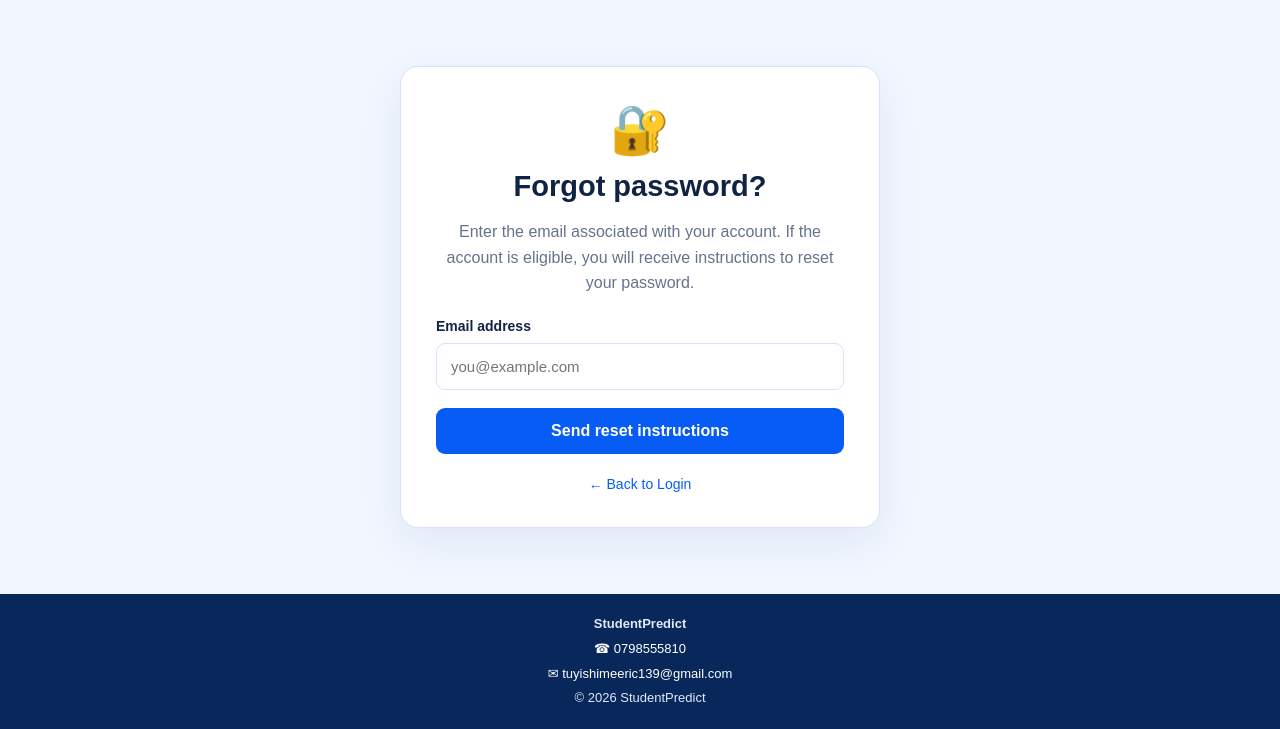
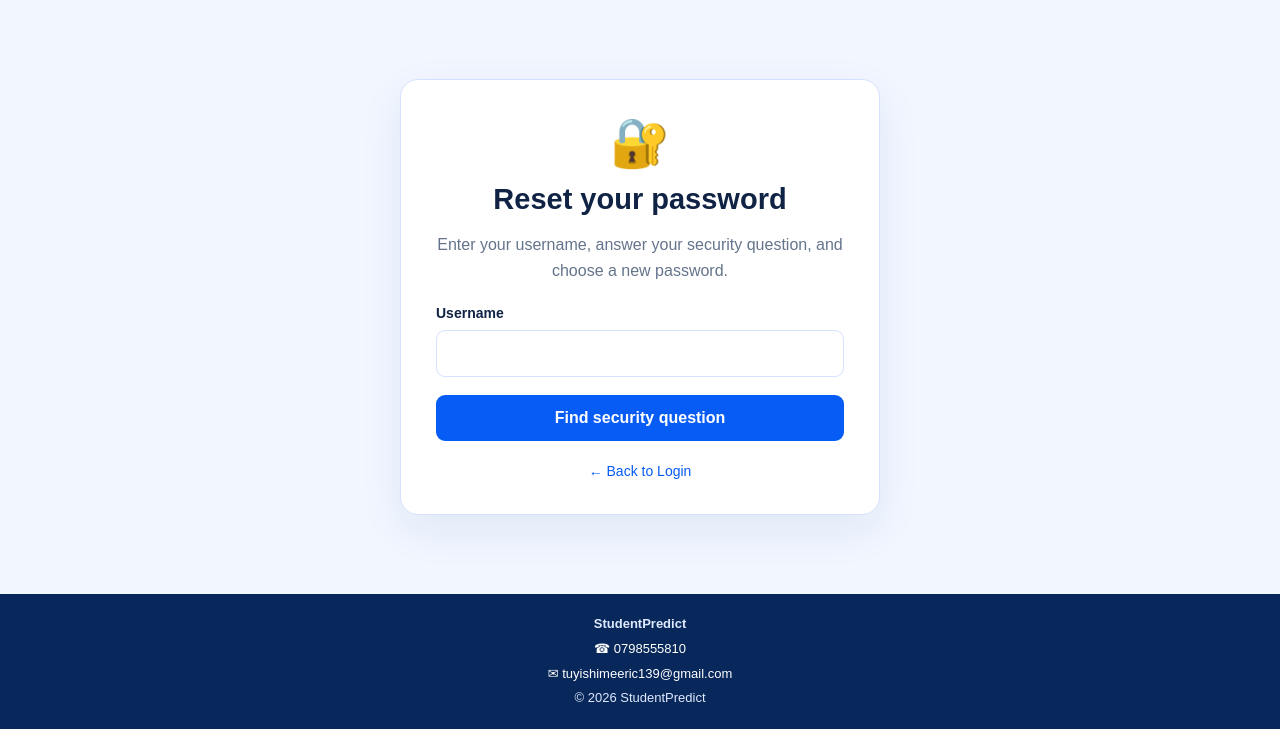
Before and after one commit to ineza0/machine_learning_project_, a Flask app: page /forgot in a window 1280 px wide. Shown: the part 71-800 px from the top of the page. Run offline with Flask 3, Linux system fonts and the light colour scheme.

Commit message:
Update forgot.html

```diff
--- a/templates/forgot.html
+++ b/templates/forgot.html
@@ -16,9 +16,7 @@
   --line:#d5e2ff;
   --field:#fff;
 }
-
 * { box-sizing:border-box; }
-
 body {
   margin:0;
   min-height:100vh;
@@ -29,9 +27,7 @@ body {
   color:var(--ink);
   transition:background .2s,color .2s;
 }
-
 a { color:var(--blue); text-decoration:none; }
-
 header {
   background:linear-gradient(110deg,#0876ff,#0746b8);
   color:white;
@@ -42,18 +38,14 @@ header {
   gap:12px;
   flex-wrap:wrap;
 }
-
 .brand { font-size:24px; font-weight:800; color:white; }
-
 .tools { display:flex; gap:10px; align-items:center; }
-
 select,.theme {
   padding:9px;
   border:0;
   border-radius:8px;
   cursor:pointer;
 }
-
 main {
   flex:1;
   display:flex;
@@ -61,7 +53,6 @@ main {
   justify-content:center;
   padding:35px 16px;
 }
-
 .card {
   background:var(--card);
   border:1px solid var(--line);
@@ -71,20 +62,15 @@ main {
   max-width:480px;
   box-shadow:0 15px 45px #0a347d12;
 }
-
 .logo { text-align:center; font-size:48px; }
-
 h1 { text-align:center; font-size:29px; margin:12px 0; }
-
 p { color:var(--muted); line-height:1.6; text-align:center; }
-
 label {
   display:block;
   font-weight:700;
   margin:22px 0 9px;
   font-size:14px;
 }
-
 input {
   width:100%;
   padding:14px;
@@ -94,9 +80,7 @@ input {
   color:var(--ink);
   font-size:15px;
 }
-
 input:focus { outline:2px solid #8ab8ff; }
-
 .submit {
   width:100%;
   padding:14px;
@@ -109,9 +93,7 @@ input:focus { outline:2px solid #8ab8ff; }
   font-size:16px;
   cursor:pointer;
 }
-
 button:disabled { opacity:.6; cursor:wait; }
-
 .msg {
   display:none;
   padding:12px;
@@ -121,12 +103,19 @@ button:disabled { opacity:.6; cursor:wait; }
   line-height:1.5;
   overflow-wrap:anywhere;
 }
-
 .error { background:#fff0f1; color:#a21d32; }
 .success { background:#eafaf0; color:#08753a; }
-
+.question-box {
+  display:none;
+  margin-top:20px;
+  padding:14px;
+  background:var(--bg);
+  border:1px solid var(--line);
+  border-radius:10px;
+  line-height:1.6;
+  overflow-wrap:anywhere;
+}
 .back { text-align:center; margin-top:22px; font-size:14px; }
-
 footer {
   background:#08275a;
   color:#e0eaff;
@@ -135,9 +124,8 @@ footer {
   font-size:13px;
   line-height:1.9;
 }
-
 footer a { color:white; }
-
+.hidden { display:none !important; }
 body.dark {
   --bg:#0b1220;
   --card:#121e32;
@@ -146,10 +134,8 @@ body.dark {
   --line:#293d5e;
   --field:#101a2c;
 }
-
 body.dark .error { background:#451c2a; color:#ffc6d0; }
 body.dark .success { background:#123b2b; color:#b6f3ce; }
-
 @media(max-width:500px) {
   .card { padding:24px; }
   .brand { font-size:20px; }
@@ -160,19 +146,14 @@ body.dark .success { background:#123b2b; color:#b6f3ce; }
 <body>
 <header>
   <a class="brand" href="/login">🎓 StudentPredict</a>
-
   <div class="tools">
     <select id="language" aria-label="Language">
       <option value="en">English</option>
       <option value="rw">Kinyarwanda</option>
       <option value="fr">Français</option>
     </select>
-
     <button class="theme" id="theme" type="button"
-      aria-label="Toggle theme"
-      style="width:auto;margin:0;padding:9px">
-      ☀️ / 🌙
-    </button>
+      aria-label="Toggle theme">☀️ / 🌙</button>
   </div>
 </header>
 
@@ -180,42 +161,87 @@ body.dark .success { background:#123b2b; color:#b6f3ce; }
 <section class="card">
   <div class="logo">🔐</div>
 
-  <h1 data-en="Forgot password?"
-      data-rw="Wibagiwe ijambo ry'ibanga?"
-      data-fr="Mot de passe oublié ?">
-    Forgot password?
+  <h1 data-en="Reset your password"
+      data-rw="Hindura ijambo ry'ibanga"
+      data-fr="Réinitialiser votre mot de passe">
+    Reset your password
   </h1>
 
-  <p data-en="Enter the email associated with your account. If the account is eligible, you will receive instructions to reset your password."
-     data-rw="Andika email ukoresha muri konti yawe. Niba konti yemerewe, urahabwa amabwiriza yo guhindura ijambo ry'ibanga."
-     data-fr="Saisissez l'adresse e-mail associée à votre compte. Si le compte est éligible, vous recevrez les instructions de réinitialisation.">
-    Enter the email associated with your account. If the account is eligible, you will receive instructions to reset your password.
+  <p data-en="Enter your username, answer your security question, and choose a new password."
+     data-rw="Andika username yawe, usubize ikibazo cy'umutekano, hanyuma uhitemo password nshya."
+     data-fr="Saisissez votre nom d'utilisateur, répondez à la question de sécurité et choisissez un nouveau mot de passe.">
+    Enter your username, answer your security question, and choose a new password.
   </p>
 
   <div class="msg error" id="error" role="alert" aria-live="assertive"></div>
   <div class="msg success" id="success" role="status" aria-live="polite"></div>
 
-  <form id="forgotForm" method="post" action="/forgot">
-    <label for="email"
-      data-en="Email address"
-      data-rw="Email yawe"
-      data-fr="Adresse e-mail">
-      Email address
-    </label>
+  <!-- STEP 1: Find account -->
+  <form id="usernameForm">
+    <label for="username"
+      data-en="Username"
+      data-rw="Username yawe"
+      data-fr="Nom d'utilisateur">Username</label>
 
-    <input
-      type="email"
-      id="email"
-      name="email"
-      autocomplete="email"
-      placeholder="you@example.com"
-      required>
+    <input id="username" name="username" autocomplete="username"
+      maxlength="100" required>
 
-    <button class="submit" id="submitBtn" type="submit"
-      data-en="Send reset instructions"
-      data-rw="Ohereza amabwiriza yo guhindura password"
-      data-fr="Envoyer les instructions">
-      Send reset instructions
+    <button class="submit" id="findBtn" type="submit"
+      data-en="Find security question"
+      data-rw="Shaka ikibazo cy'umutekano"
+      data-fr="Trouver la question de sécurité">
+      Find security question
+    </button>
+  </form>
+
+  <div class="question-box" id="questionBox">
+    <strong data-en="Your security question:"
+      data-rw="Ikibazo cyawe cy'umutekano:"
+      data-fr="Votre question de sécurité :">Your security question:</strong>
+    <div id="securityQuestion"></div>
+  </div>
+
+  <!-- STEP 2: Verify answer -->
+  <form id="answerForm" class="hidden">
+    <label for="answer"
+      data-en="Your answer"
+      data-rw="Igisubizo cyawe"
+      data-fr="Votre réponse">Your answer</label>
+
+    <input id="answer" name="answer" autocomplete="off"
+      maxlength="255" required>
+
+    <button class="submit" id="verifyBtn" type="submit"
+      data-en="Verify answer"
+      data-rw="Genzura igisubizo"
+      data-fr="Vérifier la réponse">
+      Verify answer
+    </button>
+  </form>
+
+  <!-- STEP 3: Set new password -->
+  <form id="passwordForm" class="hidden">
+    <label for="newPassword"
+      data-en="New password"
+      data-rw="Password nshya"
+      data-fr="Nouveau mot de passe">New password</label>
+
+    <input id="newPassword" type="password" autocomplete="new-password"
+      minlength="8" maxlength="128" required>
+
+    <label for="confirmPassword"
+      data-en="Confirm new password"
+      data-rw="Emeza password nshya"
+      data-fr="Confirmer le nouveau mot de passe">Confirm new password</label>
+
+    <input id="confirmPassword" type="password"
+      autocomplete="new-password" minlength="8" maxlength="128" required>
+
+    <button class="submit" id="resetBtn" type="submit"
+      data-en="Reset password"
+      data-rw="Hindura password"
+      data-fr="Réinitialiser le mot de passe">
+      Reset password
     </button>
   </form>
 
@@ -223,9 +249,7 @@ body.dark .success { background:#123b2b; color:#b6f3ce; }
     <a href="/login"
       data-en="← Back to Login"
       data-rw="← Subira kuri Login"
-      data-fr="← Retour à la connexion">
-      ← Back to Login
-    </a>
+      data-fr="← Retour à la connexion">← Back to Login</a>
   </div>
 </section>
 </main>
@@ -240,54 +264,81 @@ body.dark .success { background:#123b2b; color:#b6f3ce; }
 <script>
 "use strict";
 
-const language = document.getElementById("language");
-const themeButton = document.getElementById("theme");
-const form = document.getElementById("forgotForm");
-const emailInput = document.getElementById("email");
-const submitButton = document.getElementById("submitBtn");
-const errorBox = document.getElementById("error");
-const successBox = document.getElementById("success");
+const $ = id => document.getElementById(id);
+
+const language = $("language");
+const themeButton = $("theme");
+const usernameForm = $("usernameForm");
+const answerForm = $("answerForm");
+const passwordForm = $("passwordForm");
+const usernameInput = $("username");
+const answerInput = $("answer");
+const newPasswordInput = $("newPassword");
+const confirmPasswordInput = $("confirmPassword");
+const questionBox = $("questionBox");
+const questionText = $("securityQuestion");
+const errorBox = $("error");
+const successBox = $("success");
+
+let verified = false;
 
 const messages = {
   en: {
-    required: "Please enter your email address.",
-    sending: "Sending...",
+    required: "Please enter your username.",
+    answerRequired: "Please enter your security answer.",
+    sending: "Please wait...",
     failed: "Unable to process your request. Please try again.",
-    html: "The server returned HTML instead of JSON. The Flask /forgot route needs to be checked.",
+    html: "The server returned an HTML page instead of JSON. Check the Flask API route and server logs.",
     invalid: "The server returned an invalid JSON response.",
-    network: "A connection error occurred. Please check your internet connection.",
-    success: "If your account is eligible, reset instructions will be sent.",
+    network: "Connection error. Please check your internet connection.",
+    noQuestion: "No security question was found for this account.",
+    answerWrong: "The security answer could not be verified.",
+    passwordRequired: "Please complete both password fields.",
+    passwordShort: "Password must contain at least 8 characters.",
+    passwordMismatch: "The passwords do not match.",
+    resetSuccess: "Password reset successfully. You can now log in.",
     toggle: "Toggle light or dark mode"
   },
   rw: {
-    required: "Andika email yawe.",
-    sending: "Birimo koherezwa...",
+    required: "Andika username yawe.",
+    answerRequired: "Andika igisubizo cy'umutekano.",
+    sending: "Tegereza gato...",
     failed: "Ntibyashobotse. Ongera ugerageze.",
-    html: "Server yohereje HTML aho kohereza JSON. Hagomba kugenzurwa Flask route /forgot.",
-    invalid: "Igisubizo cya server ntabwo ari JSON yemewe.",
+    html: "Server yohereje page ya HTML aho kohereza JSON. Reba Flask API route n'amakosa ari muri server logs.",
+    invalid: "Server yohereje igisubizo cya JSON kitari cyo.",
     network: "Habaye ikibazo cy'ihuzanzira. Reba internet yawe.",
-    success: "Niba konti yawe yemerewe, amabwiriza yo guhindura password azoherezwa.",
+    noQuestion: "Nta kibazo cy'umutekano cyabonetse kuri iyi konti.",
+    answerWrong: "Igisubizo cy'umutekano nticyemejwe.",
+    passwordRequired: "Uzuza ahantu hose habiri ha password.",
+    passwordShort: "Password igomba kugira nibura inyuguti 8.",
+    passwordMismatch: "Password zombi ntizihuye.",
+    resetSuccess: "Password yahinduwe neza. Ushobora kwinjira ubu.",
     toggle: "Hindura hagati ya Light na Dark mode"
   },
   fr: {
-    required: "Veuillez saisir votre adresse e-mail.",
-    sending: "Envoi en cours...",
+    required: "Veuillez saisir votre nom d'utilisateur.",
+    answerRequired: "Veuillez saisir votre réponse de sécurité.",
+    sending: "Veuillez patienter...",
     failed: "Impossible de traiter la demande. Veuillez réessayer.",
-    html: "Le serveur a renvoyé du HTML au lieu du JSON. Vérifiez la route Flask /forgot.",
+    html: "Le serveur a renvoyé une page HTML au lieu du JSON. Vérifiez la route API Flask et les journaux du serveur.",
     invalid: "Le serveur a renvoyé une réponse JSON invalide.",
     network: "Erreur de connexion. Vérifiez votre connexion Internet.",
-    success: "Si votre compte est éligible, les instructions seront envoyées.",
+    noQuestion: "Aucune question de sécurité n'a été trouvée pour ce compte.",
+    answerWrong: "La réponse de sécurité n'a pas pu être vérifiée.",
+    passwordRequired: "Veuillez remplir les deux champs du mot de passe.",
+    passwordShort: "Le mot de passe doit contenir au moins 8 caractères.",
+    passwordMismatch: "Les mots de passe ne correspondent pas.",
+    resetSuccess: "Mot de passe réinitialisé. Vous pouvez maintenant vous connecter.",
     toggle: "Changer le thème clair ou sombre"
   }
 };
 
-function getLanguage() {
-  return messages[language.value] ? language.value : "en";
+function msg() {
+  return messages[language.value] || messages.en;
 }
 
 function setLanguage(value) {
   const selected = messages[value] ? value : "en";
-
   language.value = selected;
   document.documentElement.lang = selected;
 
@@ -301,9 +352,7 @@ function setLanguage(value) {
 
   try {
     localStorage.setItem("studentpredict-language", selected);
-  } catch (e) {
-    // The page can still work when localStorage is unavailable.
-  }
+  } catch (_) {}
 }
 
 function setTheme(value) {
@@ -313,9 +362,7 @@ function setTheme(value) {
 
   try {
     localStorage.setItem("studentpredict-theme", selected);
-  } catch (e) {
-    // Theme remains active for the current page.
-  }
+  } catch (_) {}
 }
 
 function showError(message) {
@@ -330,89 +377,201 @@ function showSuccess(message) {
   errorBox.style.display = "none";
 }
 
+function clearMessages() {
+  errorBox.style.display = "none";
+  successBox.style.display = "none";
+}
+
+async function postJSON(url, payload) {
+  const response = await fetch(url, {
+    method: "POST",
+    headers: {
+      "Content-Type": "application/json",
+      "Accept": "application/json"
+    },
+    credentials: "same-origin",
+    body: JSON.stringify(payload)
+  });
+
+  const contentType = response.headers.get("content-type") || "";
+  const responseText = await response.text();
+
+  if (!contentType.toLowerCase().includes("application/json")) {
+    console.error("Expected JSON from", url, {
+      status: response.status,
+      contentType,
+      response: responseText.slice(0, 300)
+    });
+    throw new Error(msg().html);
+  }
+
+  let data;
+  try {
+    data = JSON.parse(responseText);
+  } catch (_) {
+    throw new Error(msg().invalid);
+  }
+
+  if (!response.ok || data.success === false) {
+    throw new Error(data.message || data.error || msg().failed);
+  }
+
+  return data;
+}
+
+async function runButton(button, callback) {
+  const originalText = button.textContent;
+  button.disabled = true;
+  button.textContent = msg().sending;
+
+  try {
+    await callback();
+  } catch (error) {
+    console.error("Forgot password request failed:", error);
+    showError(error.message || msg().network);
+  } finally {
+    button.disabled = false;
+    button.textContent = originalText;
+  }
+}
+
+// Load saved language and theme.
 try {
   language.value = localStorage.getItem("studentpredict-language") || "en";
   setTheme(localStorage.getItem("studentpredict-theme") || "light");
-} catch (e) {
+} catch (_) {
   language.value = "en";
   setTheme("light");
 }
-
 setLanguage(language.value);
 
-language.addEventListener("change", () => {
-  setLanguage(language.value);
-});
+language.addEventListener("change", () => setLanguage(language.value));
 
 themeButton.addEventListener("click", () => {
   setTheme(document.body.classList.contains("dark") ? "light" : "dark");
 });
 
-form.addEventListener("submit", async event => {
+// STEP 1: Request the security question.
+usernameForm.addEventListener("submit", async event => {
   event.preventDefault();
+  clearMessages();
 
-  errorBox.style.display = "none";
-  successBox.style.display = "none";
+  const username = usernameInput.value.trim();
 
-  const email = emailInput.value.trim();
-  const msg = messages[getLanguage()];
-
-  if (!email) {
-    showError(msg.required);
-    emailInput.focus();
+  if (!username) {
+    showError(msg().required);
+    usernameInput.focus();
     return;
   }
 
-  submitButton.disabled = true;
-  const originalButtonText = submitButton.textContent;
-  submitButton.textContent = msg.sending;
+  answerForm.classList.add("hidden");
+  passwordForm.classList.add("hidden");
+  questionBox.style.display = "none";
+  verified = false;
 
-  try {
-    const response = await fetch(form.action, {
-      method: "POST",
-      headers: {
-        "Content-Type": "application/json",
-        "Accept": "application/json"
-      },
-      credentials: "same-origin",
-      body: JSON.stringify({ email })
+  await runButton($("findBtn"), async () => {
+    const data = await postJSON("/api/get-security-question", {
+      username
     });
 
-    const contentType = response.headers.get("content-type") || "";
-    const responseText = await response.text();
+    const question = data.question || data.security_question;
 
-    if (!contentType.toLowerCase().includes("application/json")) {
-      console.error("Forgot Password response details:", {
-        status: response.status,
-        contentType,
-        response: responseText.slice(0, 500)
-      });
-
-      throw new Error(msg.html);
+    if (!question) {
+      throw new Error(msg().noQuestion);
     }
 
-    let data;
+    questionText.textContent = question;
+    questionBox.style.display = "block";
+    answerForm.classList.remove("hidden");
+    answerInput.value = "";
+    answerInput.focus();
+  });
+});
 
-    try {
-      data = JSON.parse(responseText);
-    } catch (parseError) {
-      console.error("Invalid JSON returned by /forgot:", parseError);
-      throw new Error(msg.invalid);
-    }
+// STEP 2: Verify the security answer.
+answerForm.addEventListener("submit", async event => {
+  event.preventDefault();
+  clearMessages();
 
-    if (!response.ok || data.success === false) {
-      throw new Error(data.error || data.message || msg.failed);
-    }
+  const username = usernameInput.value.trim();
+  const answer = answerInput.value.trim();
 
-    showSuccess(data.message || msg.success);
+  if (!answer) {
+    showError(msg().answerRequired);
+    answerInput.focus();
+    return;
+  }
 
-  } catch (error) {
-    console.error("Forgot Password error:", error);
-    showError(error.message || msg.network);
-  } finally {
-    submitButton.disabled = false;
-    submitButton.textContent = originalButtonText;
+  await runButton($("verifyBtn"), async () => {
+    await postJSON("/api/verify-security-answer", {
+      username,
+      answer
+    });
+
+    verified = true;
+    passwordForm.classList.remove("hidden");
+    newPasswordInput.focus();
+    showSuccess(
+      language.value === "rw"
+        ? "Igisubizo cyemejwe. Andika password nshya."
+        : language.value === "fr"
+          ? "Réponse vérifiée. Saisissez un nouveau mot de passe."
+          : "Answer verified. Enter your new password."
+    );
+  });
+});
+
+// STEP 3: Reset the password.
+passwordForm.addEventListener("submit", async event => {
+  event.preventDefault();
+  clearMessages();
+
+  const username = usernameInput.value.trim();
+  const answer = answerInput.value.trim();
+  const new_password = newPasswordInput.value;
+  const confirm_password = confirmPasswordInput.value;
+
+  if (!verified) {
+    showError(msg().answerWrong);
+    passwordForm.classList.add("hidden");
+    return;
   }
+
+  if (!new_password || !confirm_password) {
+    showError(msg().passwordRequired);
+    return;
+  }
+
+  if (new_password.length < 8) {
+    showError(msg().passwordShort);
+    newPasswordInput.focus();
+    return;
+  }
+
+  if (new_password !== confirm_password) {
+    showError(msg().passwordMismatch);
+    confirmPasswordInput.focus();
+    return;
+  }
+
+  await runButton($("resetBtn"), async () => {
+    const data = await postJSON("/api/reset-password", {
+      username,
+      answer,
+      new_password,
+      confirm_password
+    });
+
+    passwordForm.reset();
+    answerForm.reset();
+    passwordForm.classList.add("hidden");
+    answerForm.classList.add("hidden");
+    usernameForm.reset();
+    questionBox.style.display = "none";
+    verified = false;
+
+    showSuccess(data.message || msg().resetSuccess);
+  });
 });
 </script>
 </body>
```
